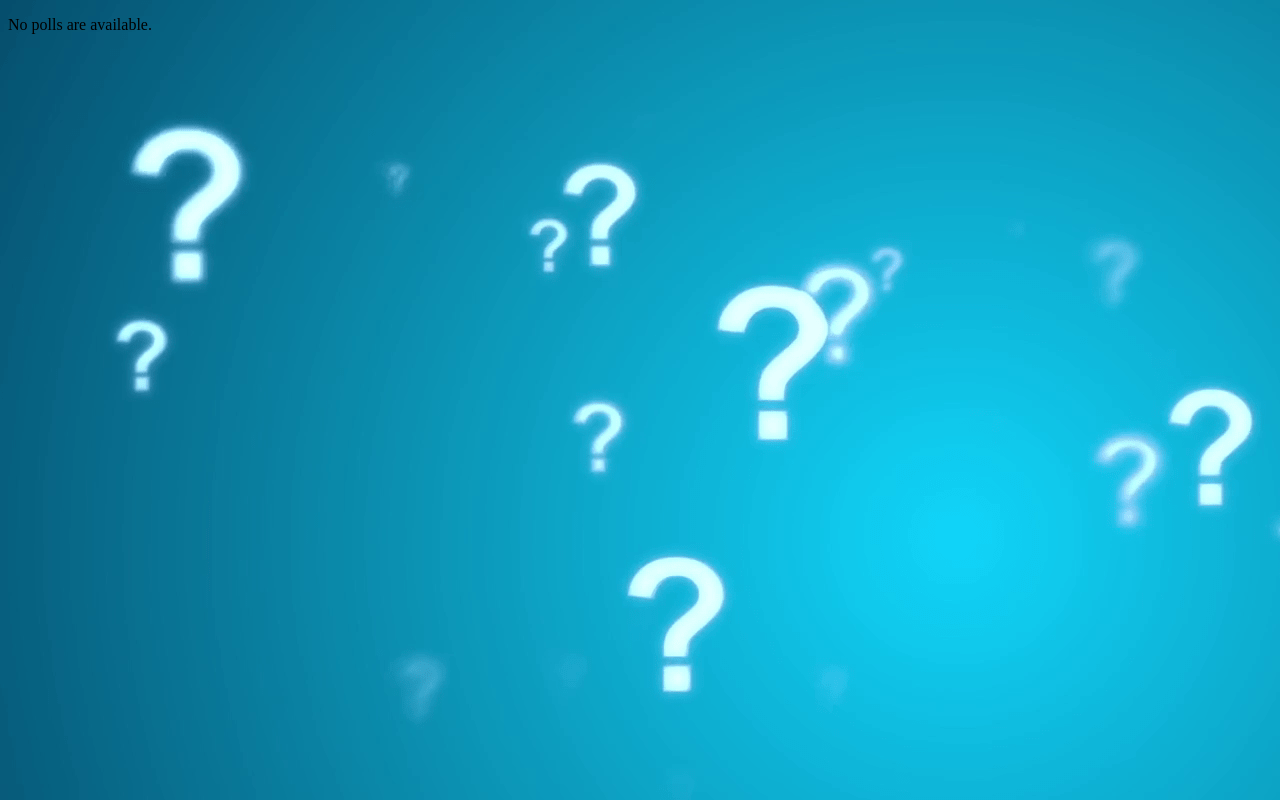
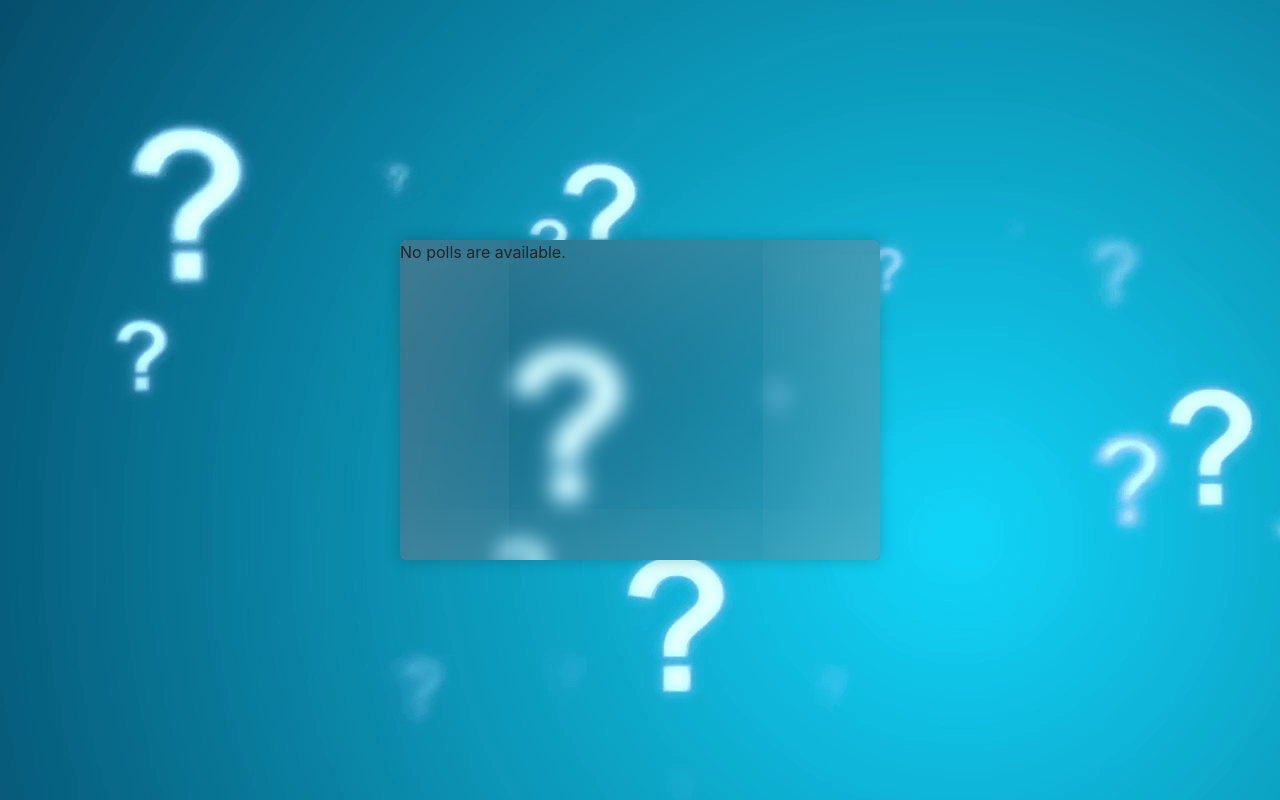
Before and after one commit to keev-loop/djangoproject-tutorial, a Django app: page /polls/ in a window 1280 px wide. Run offline with Django 4.2, Linux system fonts and the light colour scheme; data that the repository does not hold is empty.

Commit message:
Tutorial - Part 7.2

```diff
--- a/mysite/polls/static/polls/style.css
+++ b/mysite/polls/static/polls/style.css
@@ -1,7 +1,43 @@
-li a {
-    color: green;
+/*li a {
+    color: green !important;
+}*/
+
+/*body {
+    background: white url("images/background.png") no-repeat !important;
+}*/
+
+body {
+  background: white url("images/background.png") no-repeat !important;
+  /* Keep the inherited background full size. */
+  background-attachment: fixed;
+  background-size: cover;
+  display: grid;
+  align-items: center;
+  justify-content: center;
+  height: 100vh;
 }
 
-body {
-    background: white url("images/background.png") no-repeat;
+section {
+  width: 30rem;
+  height: 20rem;
+  box-shadow: 0 0 1rem 0 rgba(0, 0, 0, .2);
+  border-radius: 5px;
+  position: relative;
+  z-index: 1;
+  background: inherit;
+  overflow: hidden;
 }
+
+section:before {
+  content: "";
+  position: absolute;
+  background: inherit;
+  z-index: -1;
+  top: 0;
+  left: 0;
+  right: 0;
+  bottom: 0;
+  box-shadow: inset 0 0 2000px rgba(255, 255, 255, .5);
+  filter: blur(10px);
+  margin: -20px;
+}
--- a/mysite/polls/templates/polls/index.html
+++ b/mysite/polls/templates/polls/index.html
@@ -2,12 +2,17 @@
 <html lang="pt-br">
 <head>
     <meta charset="UTF-8">
+    <meta name="viewport" content="width=device-width, initial-scale=1, shrink-to-fit=no">
     <title>Index</title>
     {% load static %}
+    <link rel="stylesheet" href="https://cdn.jsdelivr.net/npm/bootstrap@4.3.1/dist/css/bootstrap.min.css" integrity="sha384-ggOyR0iXCbMQv3Xipma34MD+dH/1fQ784/j6cY/iJTQUOhcWr7x9JvoRxT2MZw1T" crossorigin="anonymous">
     <link rel="stylesheet" type="text/css" href="{% static 'polls/style.css' %}">
 </head>
-<body>
+<body class="container">
+    <header>
+    </header>
 
+    <section class="">
     {% if latest_question_list %}
         <ul>
         {% for question in latest_question_list %}
@@ -17,6 +22,13 @@
     {% else %}
         <p>No polls are available.</p>
     {% endif %}
+    </section>
 
+    <footer>
+    </footer>
+
+    <script src="https://code.jquery.com/jquery-3.3.1.slim.min.js" integrity="sha384-q8i/X+965DzO0rT7abK41JStQIAqVgRVzpbzo5smXKp4YfRvH+8abtTE1Pi6jizo" crossorigin="anonymous"></script>
+    <script src="https://cdn.jsdelivr.net/npm/popper.js@1.14.7/dist/umd/popper.min.js" integrity="sha384-UO2eT0CpHqdSJQ6hJty5KVphtPhzWj9WO1clHTMGa3JDZwrnQq4sF86dIHNDz0W1" crossorigin="anonymous"></script>
+    <script src="https://cdn.jsdelivr.net/npm/bootstrap@4.3.1/dist/js/bootstrap.min.js" integrity="sha384-JjSmVgyd0p3pXB1rRibZUAYoIIy6OrQ6VrjIEaFf/nJGzIxFDsf4x0xIM+B07jRM" crossorigin="anonymous"></script>
 </body>
 </html>
```
